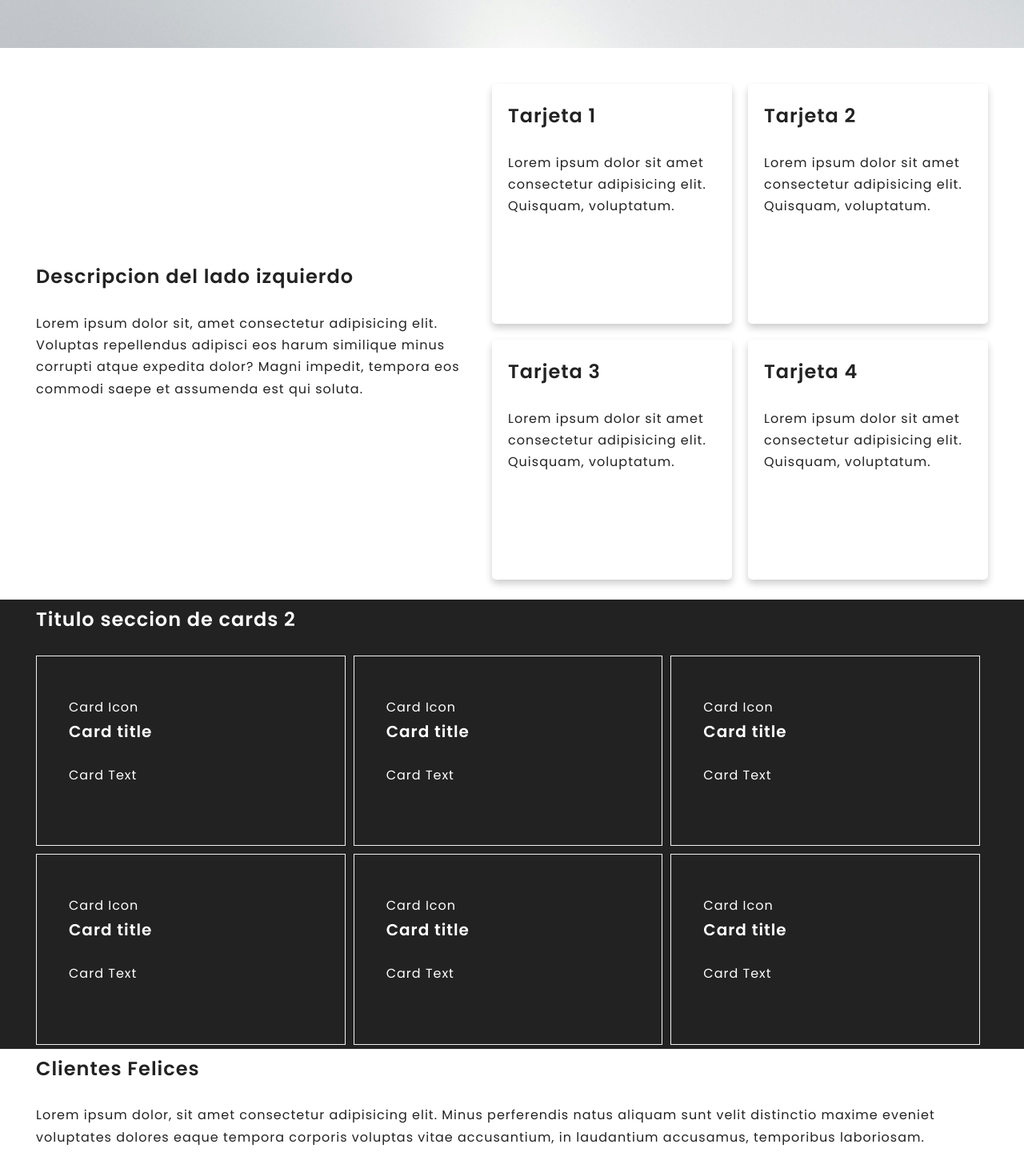
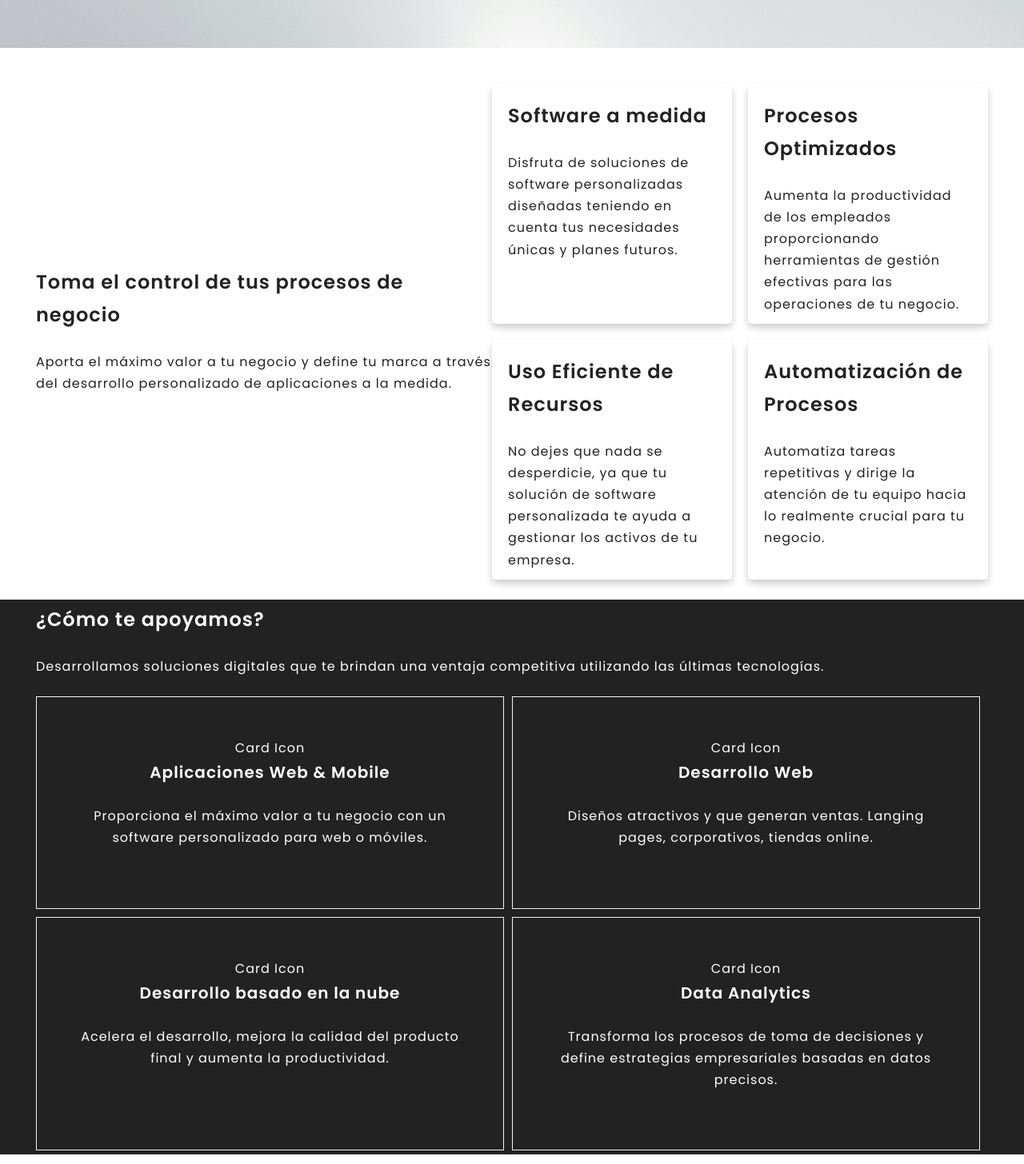
Before and after one commit to CrissRayes/synaptech-front, a React (Vite) app: page / in a window 1280 px wide. Shown: the part 740-2196 px from the top of the page at 80% size. Built offline with nearby package versions, Linux system fonts and the light colour scheme.

Commit message:
Update navigation links and section content

```diff
--- a/src/pages/Home.jsx
+++ b/src/pages/Home.jsx
@@ -72,18 +72,10 @@ export const Home = () => {
             </li>
             <li>
               <NavLink
-                to='/web-design'
+                to='/software'
                 className={activeLink}
               >
-                Diseño Web
-              </NavLink>
-            </li>
-            <li>
-              <NavLink
-                to='/marketing'
-                className={activeLink}
-              >
-                Marketing
+                software
               </NavLink>
             </li>
             <li>
@@ -92,6 +84,14 @@ export const Home = () => {
                 className={activeLink}
               >
                 Data Analytics
+              </NavLink>
+            </li>
+            <li>
+              <NavLink
+                to='/web-design'
+                className={activeLink}
+              >
+                Diseño Web
               </NavLink>
             </li>
           </ul>
@@ -137,23 +137,22 @@ export const Home = () => {
         </div>
         <div className='container hero-info'>
           <h1 className='title hero-title'>
-            Experiencia única en Diseño Web & Marketing Digital
+            desarrollo de software & diseño web a medida
           </h1>
           <p className='hero-text'>
-            Somos una agencia de diseño web y marketing digital especialista en
-            estrategia, diseño y experiencia de usuario.
+            Haz crecer tu negocio y ahorra tiempo con un software y/o una web
+            personalizada que brinde resultados excepcionales.
           </p>
         </div>
       </section>
+      {/* Sección qué hacemos */}
       <section className='container'>
         <div className='flex justify-between align-center mt-5'>
           <div>
-            <h2>Descripcion del lado izquierdo</h2>
+            <h2>Toma el control de tus procesos de negocio</h2>
             <p>
-              Lorem ipsum dolor sit, amet consectetur adipisicing elit. Voluptas
-              repellendus adipisci eos harum similique minus corrupti atque
-              expedita dolor? Magni impedit, tempora eos commodi saepe et
-              assumenda est qui soluta.
+              Aporta el máximo valor a tu negocio y define tu marca a través del
+              desarrollo personalizado de aplicaciones a la medida.
             </p>
           </div>
           <div className='parallax-container'>
@@ -163,17 +162,18 @@ export const Home = () => {
               data-speed='0.08'
             >
               <div className='card'>
-                <h2>Tarjeta 1</h2>
+                <h2>Software a medida</h2>
                 <p>
-                  Lorem ipsum dolor sit amet consectetur adipisicing elit.
-                  Quisquam, voluptatum.
+                  Disfruta de soluciones de software personalizadas diseñadas
+                  teniendo en cuenta tus necesidades únicas y planes futuros.
                 </p>
               </div>
               <div className='card'>
-                <h2>Tarjeta 3</h2>
+                <h2>Uso Eficiente de Recursos</h2>
                 <p>
-                  Lorem ipsum dolor sit amet consectetur adipisicing elit.
-                  Quisquam, voluptatum.
+                  No dejes que nada se desperdicie, ya que tu solución de
+                  software personalizada te ayuda a gestionar los activos de tu
+                  empresa.
                 </p>
               </div>
             </div>
@@ -184,17 +184,18 @@ export const Home = () => {
               data-speed='0.12'
             >
               <div className='card'>
-                <h2>Tarjeta 2</h2>
+                <h2>Procesos Optimizados</h2>
                 <p>
-                  Lorem ipsum dolor sit amet consectetur adipisicing elit.
-                  Quisquam, voluptatum.
+                  Aumenta la productividad de los empleados proporcionando
+                  herramientas de gestión efectivas para las operaciones de tu
+                  negocio.
                 </p>
               </div>
               <div className='card'>
-                <h2>Tarjeta 4</h2>
+                <h2>Automatización de Procesos</h2>
                 <p>
-                  Lorem ipsum dolor sit amet consectetur adipisicing elit.
-                  Quisquam, voluptatum.
+                  Automatiza tareas repetitivas y dirige la atención de tu
+                  equipo hacia lo realmente crucial para tu negocio.
                 </p>
               </div>
             </div>
@@ -202,54 +203,58 @@ export const Home = () => {
           </div>
         </div>
       </section>
-      {/* Services detail */}
+      {/* Sección Clientes Felices */}
       <section className='services'>
         <div className='container'>
-          <h2>Titulo seccion de cards 2</h2>
+          <h2>¿Cómo te apoyamos?</h2>
+          <p>
+            Desarrollamos soluciones digitales que te brindan una ventaja
+            competitiva utilizando las últimas tecnologías.
+          </p>
           <div className='services-cards'>
             {/* Card 1 */}
             <div className='card-green'>
               <span>Card Icon</span>
-              <h4>Card title</h4>
-              <p>Card Text</p>
+              <h4>Aplicaciones Web & Mobile</h4>
+              <p>
+                Proporciona el máximo valor a tu negocio con un software
+                personalizado para web o móviles.
+              </p>
             </div>
             {/* Card 2 */}
             <div className='card-green'>
               <span>Card Icon</span>
-              <h4>Card title</h4>
-              <p>Card Text</p>
+              <h4>Desarrollo Web</h4>
+              <p>
+                Diseños atractivos y que generan ventas. Langing pages,
+                corporativos, tiendas online.
+              </p>
+            </div>
+            {/* Card 2 */}
+            <div className='card-green'>
+              <span>Card Icon</span>
+              <h4>Desarrollo basado en la nube</h4>
+              <p>
+                Acelera el desarrollo, mejora la calidad del producto final y
+                aumenta la productividad.
+              </p>
             </div>
             {/* Card 3 */}
             <div className='card-green'>
               <span>Card Icon</span>
-              <h4>Card title</h4>
-              <p>Card Text</p>
-            </div>
-            {/* Card 1 */}
-            <div className='card-green'>
-              <span>Card Icon</span>
-              <h4>Card title</h4>
-              <p>Card Text</p>
-            </div>
-            {/* Card 2 */}
-            <div className='card-green'>
-              <span>Card Icon</span>
-              <h4>Card title</h4>
-              <p>Card Text</p>
-            </div>
-            {/* Card 3 */}
-            <div className='card-green'>
-              <span>Card Icon</span>
-              <h4>Card title</h4>
-              <p>Card Text</p>
+              <h4>Data Analytics</h4>
+              <p>
+                Transforma los procesos de toma de decisiones y define
+                estrategias empresariales basadas en datos precisos.
+              </p>
             </div>
           </div>
         </div>
       </section>
-      {/* Sección Clientes */}
+      {/* Sección Quienes Somos */}
       <section>
         <div className='container'>
-          <h2>Clientes Felices</h2>
+          <h2>Quienes Somos</h2>
           <p>
             Lorem ipsum dolor, sit amet consectetur adipisicing elit. Minus
             perferendis natus aliquam sunt velit distinctio maxime eveniet
--- a/src/scss/_components.scss
+++ b/src/scss/_components.scss
@@ -307,7 +307,7 @@ nav {
   flex: 0 0 auto;
   width: 100%;
   @media (min-width: map-get($breakpoints, 'md')) {
-    width: calc(100% / 3 - 1rem);
+    width: calc(100% / 2 - 1rem);
   }
   border: 1px solid $color-grey-light;
   padding: 5rem 4rem;
@@ -315,6 +315,7 @@ nav {
   overflow: hidden;
   transition: map-get($transition, 'slow');
   z-index: 1;
+  text-align: center;
 
   // Define el color degradado verde
   &::before {
```
